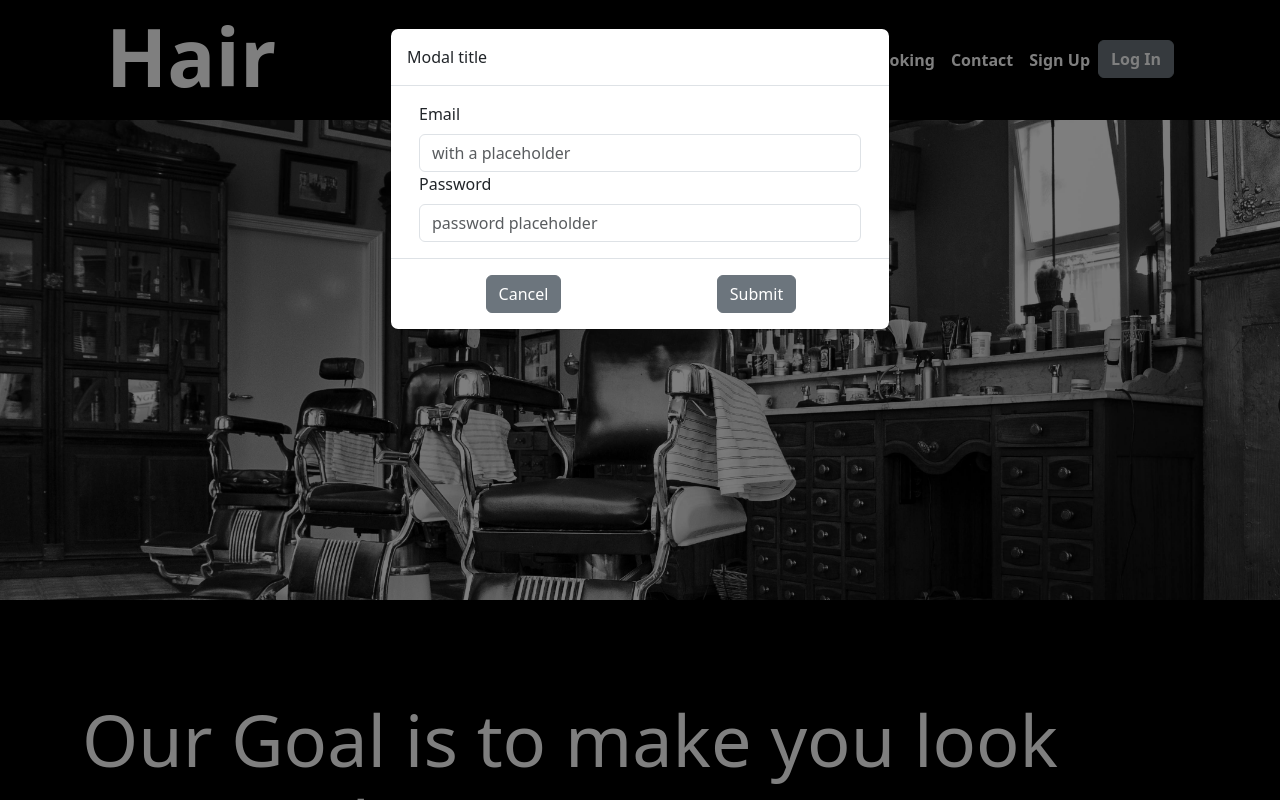
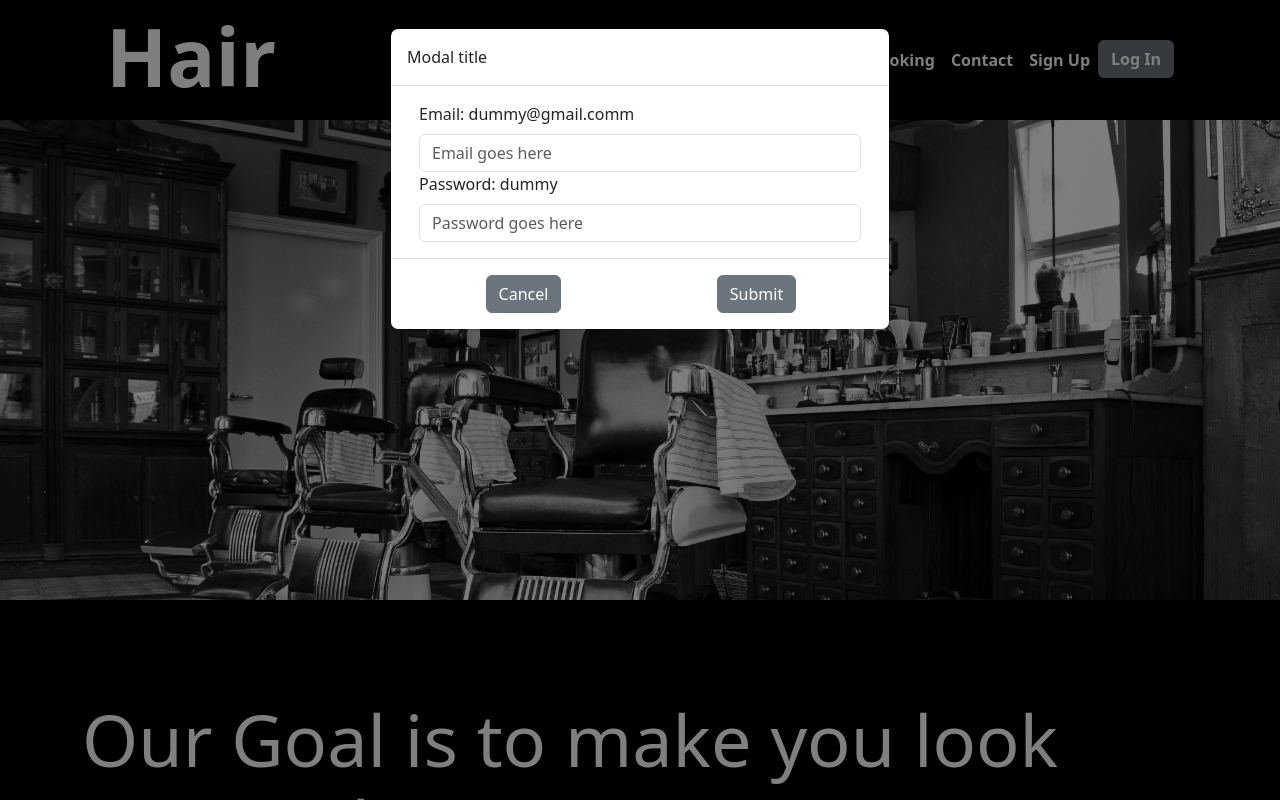
Before and after one commit to chaunceyplum/classycutz2.0, a Next.js app: page / in a window 1280 px wide. Both pictures are taken after a click on the button "Log In". Shown: the top 800 px of the page. Built offline with nearby package versions, Linux system fonts and the light colour scheme.

Commit message:
fixed login in production

```diff
--- a/src/components/MyNav.tsx
+++ b/src/components/MyNav.tsx
@@ -37,6 +37,7 @@ const MyNav = (User: any, loggedIn: any, args: any): JSX.Element => {
   const [isOpen, setIsOpen] = useState(false)
 
   const [useruser, setUserUser] = useState()
+
   const [userLoggedIn, setUserLoggedIn] = useState()
   const toggle = () => setIsOpen(!isOpen)
   // const User = useSelector((state: any) => state.User)
@@ -50,6 +51,7 @@ const MyNav = (User: any, loggedIn: any, args: any): JSX.Element => {
 
   const [userEmail, setUserEmail] = useState('')
   const [userPassword, setUserPassword] = useState('')
+
   const dispatcher = useDispatch()
   // const loggedIn = useSelector((state: any) => state.isLoggedIn)
   // const User = useSelector((state: any) => state.User)
@@ -129,7 +131,7 @@ const MyNav = (User: any, loggedIn: any, args: any): JSX.Element => {
       },
     }
     logIn(userDetails)
-
+    //console.log(userDetails)
     return { ...userDetails }
   }
   // const username = JSON.parse(useruser)
@@ -203,24 +205,28 @@ const MyNav = (User: any, loggedIn: any, args: any): JSX.Element => {
                         <Container>
                           <Form>
                             <FormGroup>
-                              <Label for='exampleEmail'>Email</Label>
+                              <Label for='exampleEmail'>
+                                Email: dummy@gmail.comm
+                              </Label>
                               <Input
                                 type='email'
                                 name='email'
                                 id='exampleEmail'
-                                placeholder='with a placeholder'
+                                placeholder='Email goes here'
                                 onChange={async (e) =>
                                   setUserEmail(e.target.value)
                                 }
                               />
                             </FormGroup>
                             <FormGroup>
-                              <Label for='examplePassword'>Password</Label>
+                              <Label for='examplePassword'>
+                                Password: dummy
+                              </Label>
                               <Input
                                 type='password'
                                 name='password'
                                 id='examplePassword'
-                                placeholder='password placeholder'
+                                placeholder='Password goes here'
                                 onChange={async (e) =>
                                   setUserPassword(e.target.value)
                                 }
--- a/src/redux/store.ts
+++ b/src/redux/store.ts
@@ -6,12 +6,14 @@ export const UserSlice = createSlice({
   name: 'user',
   initialState: {
     isLoggedIn: false,
-    user: {},
+    user: { email: '' },
   },
   reducers: {
     setUser: (state, action) => {
-      state.isLoggedIn = true
-      state.user = action.payload
+      if (action.payload[0] != 'error') {
+        state.isLoggedIn = true
+        state.user = action.payload
+      }
     },
     clearUser: (state) => {
       state.isLoggedIn = false
```
Also changed, not shown: src/components/BookingForm.tsx (+5 -4 lines), src/components/MyModal.tsx (+5 -4 lines).
